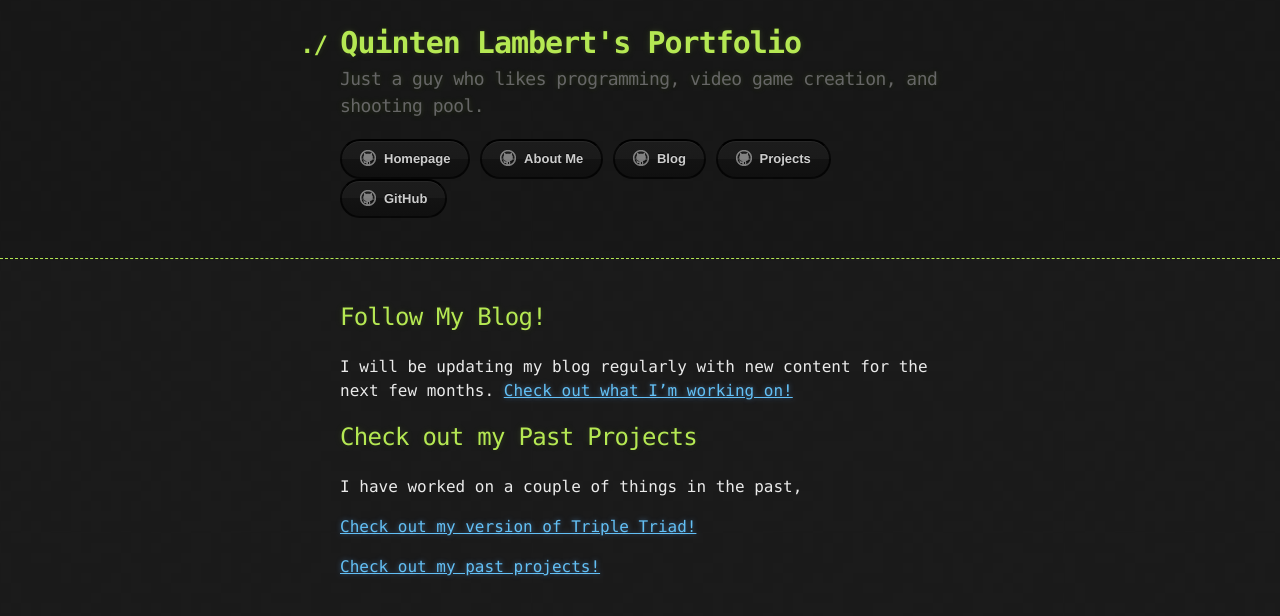
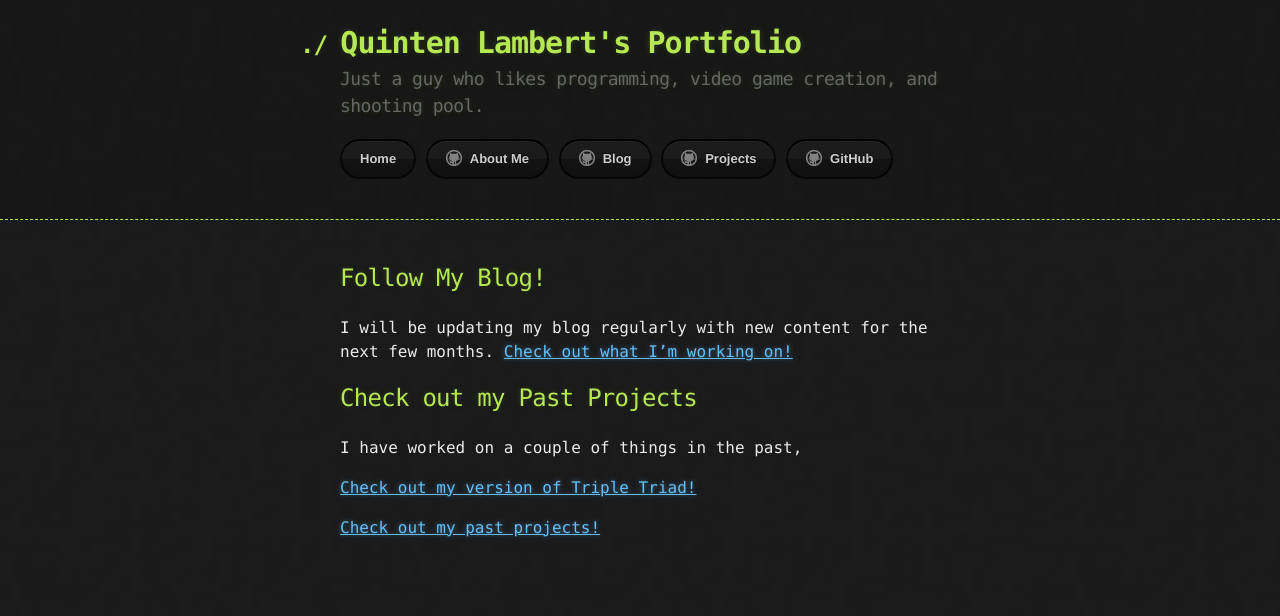
Before and after one commit to lambertq/lambertq.github.io, a Jekyll site: the page built from index.md, in a window 1280 px wide. Shown: the top 616 px of the page. Built offline with Jekyll 4.4.1, drawn with Linux system fonts in a browser that asks for light colours; our own code applies the rules of GitHub Pages for plain Markdown files.

Commit message:
Testing with no icon

```diff
--- a/_layouts/default.html
+++ b/_layouts/default.html
@@ -19,7 +19,7 @@
             <a href="{{ site.github.zip_url }}" class="btn">Download as .zip</a>
             <a href="{{ site.github.tar_url }}" class="btn">Download as .tar.gz</a>
           {% endif %}
-          <a href="{{ site.base-url }}" class="btn btn-github"><span class="icon"></span>Homepage</a>
+          <a href="{{ site.base-url }}" class="btn btn-github">Home</a>
           <a href="https://lambertq.github.io/about" class="btn btn-github"><span class="icon"></span>About Me</a>
           <a href="https://lambertq.github.io/posts" class="btn btn-github"><span class="icon"></span>Blog</a>
           <a href="https://lambertq.github.io/projects" class="btn btn-github"><span class="icon"></span>Projects</a>
```
